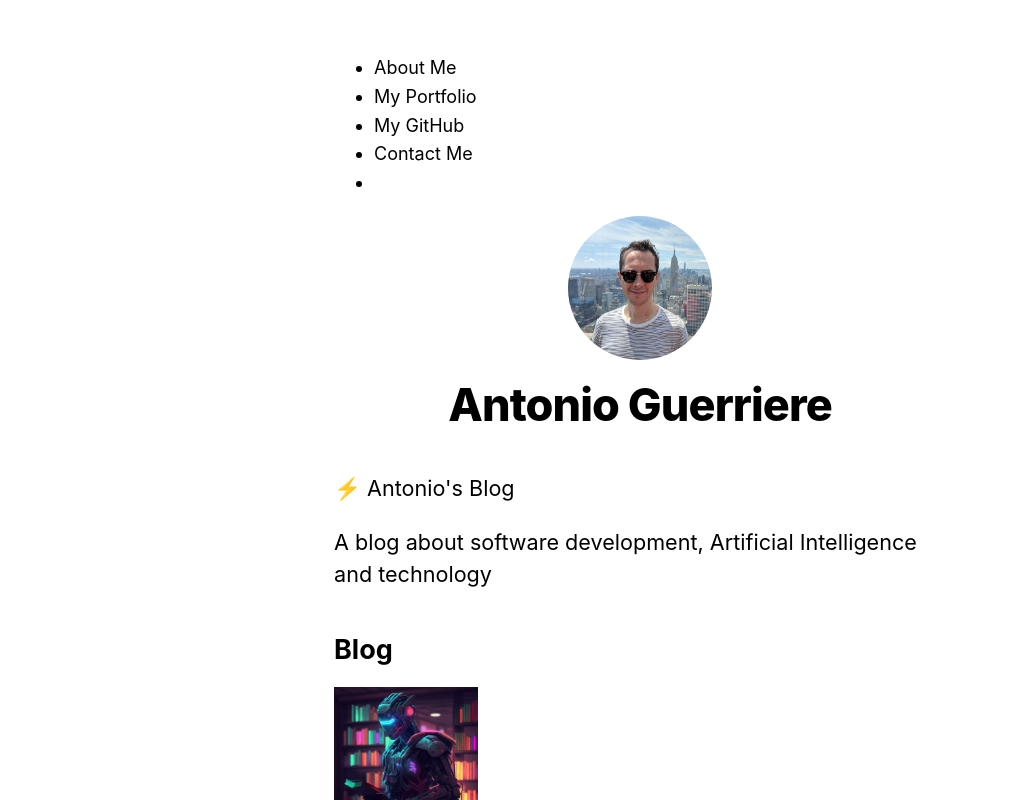
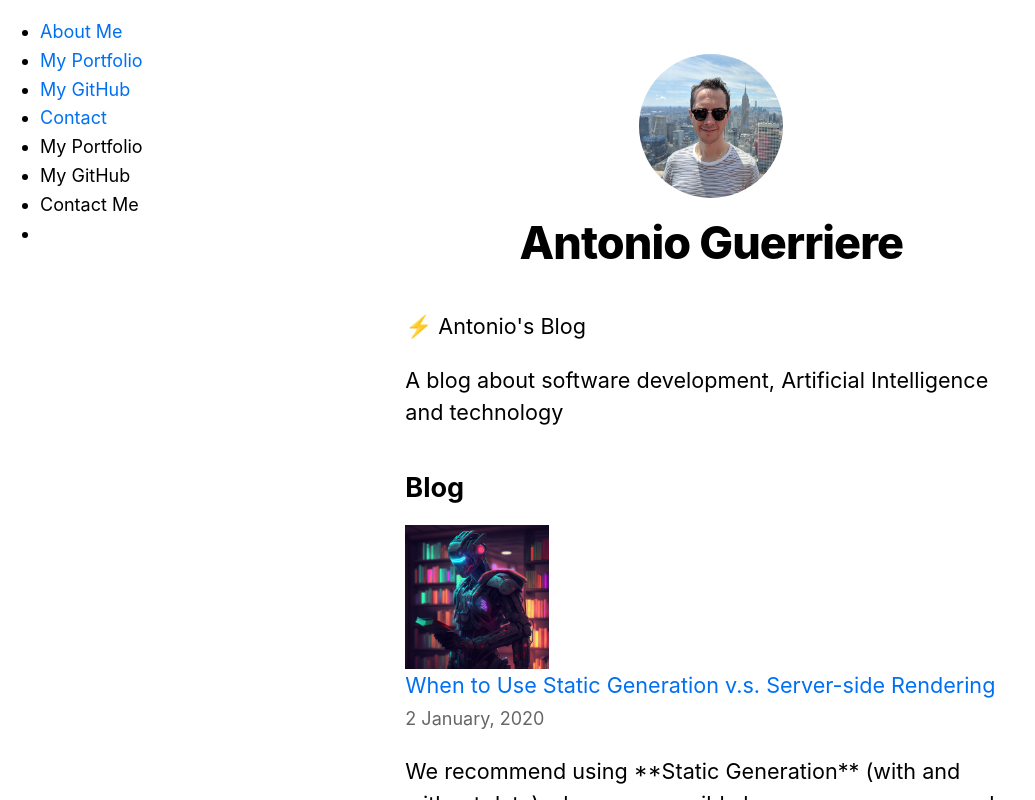
Before and after one commit to AGuerriere/antonio-blog, a Next.js app: page / in a window 1280 px wide. Shown: the top 800 px of the page, without its empty margins (0-1035 px from the left). Built offline with nearby package versions, Linux system fonts and the light colour scheme.

Commit message:
wip navbar

```diff
--- a/components/layout.js
+++ b/components/layout.js
@@ -11,6 +11,8 @@ export const siteTitle = 'Antonio\' blog';
 export default function Layout({ children, home }) {
   return (
     <div className={styles.container}>
+      <Nav></Nav>
+      <div className={styles.contentContainer}>
         <Head>
           <link rel="icon" href="/favicon.ico" />
           <meta
@@ -20,7 +22,7 @@ export default function Layout({ children, home }) {
           <meta name="og:title" content={siteTitle} />
           <meta name="twitter:card" content="summary_large_image" />
         </Head>
-      <Nav></Nav>
+
         <header className={styles.header}>
           {home ? (
             <>
@@ -61,5 +63,6 @@ export default function Layout({ children, home }) {
           </div>
         )}
       </div>
+    </div>
   );
 }
--- a/components/layout.module.css
+++ b/components/layout.module.css
@@ -1,4 +1,9 @@
 .container {
+  display: flex;
+}
+
+
+.contentContainer {
   max-width: 36rem;
   padding: 0 1rem;
   margin: 3rem auto 6rem;
--- a/components/nav.js
+++ b/components/nav.js
@@ -6,7 +6,10 @@ export default function Nav() {
   return (
     <div>
      <ul>
-      <li>About Me</li>
+      <li><Link href={`/about-me`}>About Me</Link></li>
+      <li><a href="https://www.antonioguerriere.com">My Portfolio</a></li>
+      <li><Link href={`/`}>My GitHub</Link></li>
+      <li><Link href={`/`}>Contact </Link></li>
       <li>My Portfolio</li>
       <li>My GitHub</li>
       <li>Contact Me</li>
```
Lines whose indentation alone changed are shown as unchanged.
